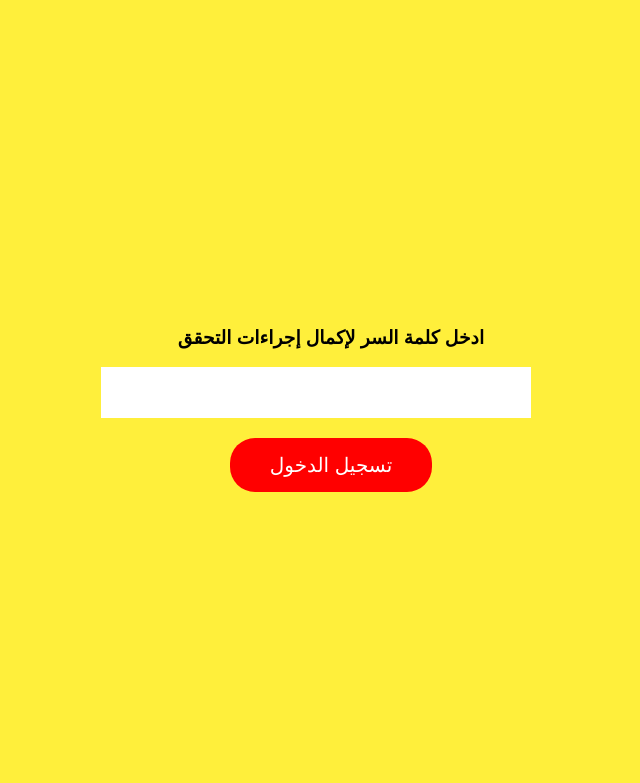
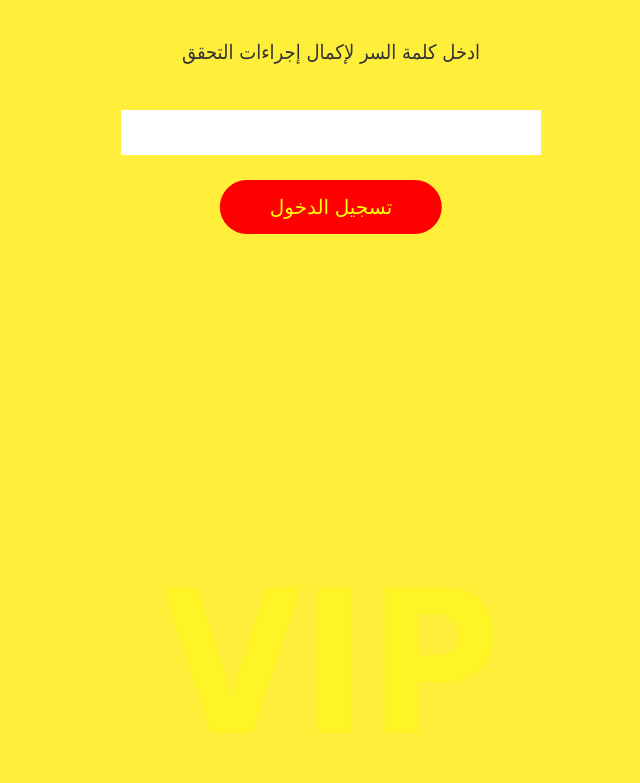
Before and after one commit to 6DH6GG6/666, a plain HTML site: page vip/pass.html in a window 1280 px wide. Shown: the whole page, without its empty margins (309-949 px from the left). Drawn offline with Linux system fonts and the light colour scheme.

Commit message:
Update pass.html

```diff
--- a/vip/pass.html
+++ b/vip/pass.html
@@ -2,66 +2,101 @@
 <html lang="ar" dir="rtl">
 <head>
 <meta charset="UTF-8">
-<title>تحقق</title>
+<title>VIP</title>
+
+<meta name="viewport"
+content="width=device-width, initial-scale=1.0, maximum-scale=1.0, user-scalable=no">
+
 <style>
+*{margin:0;padding:0;box-sizing:border-box;}
+
+html,body{
+    width:100%;
+    height:100%;
+    overflow:hidden;
+    touch-action:none;
+}
+
 body{
-    margin:0;
-    height:100vh;
     background:#ffef3b;
-    font-family:Arial;
-    display:flex;
-    justify-content:center;
-    align-items:center;
+    font-family:Tahoma, Arial;
+    position:relative;
 }
-.box{
-    width:90%;
-    max-width:400px;
+
+.title{
+    position:absolute;
+    top:40px;
+    width:100%;
     text-align:center;
+    font-size:20px;
+    color:#333;
 }
-input{
+
+.input-box{
+    position:absolute;
+    top:110px;
+    left:50%;
+    transform:translateX(-50%);
+    width:80%;
+    max-width:420px;
+}
+
+.input-box input{
     width:100%;
-    padding:15px;
+    height:45px;
+    border:none;
     font-size:18px;
+    padding:10px;
+    outline:none;
+}
+
+.login-btn{
+    position:absolute;
+    top:180px;
+    left:50%;
+    transform:translateX(-50%);
+    background:red;
+    color:yellow;
     border:none;
+    padding:15px 50px;
+    font-size:20px;
+    border-radius:30px;
+    cursor:pointer;
 }
-button{
-    margin-top:20px;
-    background:red;
-    color:white;
-    border:none;
-    padding:15px 40px;
-    font-size:20px;
-    border-radius:25px;
-}
-.error{
-    margin-top:10px;
-    color:red;
-    display:none;
+
+.vip-bg{
+    position:absolute;
+    bottom:20px;
+    width:100%;
+    text-align:center;
+    font-size:200px;
+    font-weight:bold;
+    color:rgba(255,255,0,0.35);
+    pointer-events:none;
 }
 </style>
 </head>
+
 <body>
 
-<div class="box">
-    <h3>ادخل كلمة السر لإكمال إجراءات التحقق</h3>
-    <input type="password" id="pass">
-    <div class="error" id="err">كلمة السر غير صحيحة</div>
-    <button onclick="check()">تسجيل الدخول</button>
+<div class="title">
+    ادخل كلمة السر لإكمال إجراءات التحقق
 </div>
 
+<div class="input-box">
+    <input type="password" id="pass">
+</div>
+
+<button class="login-btn" onclick="goNext()">
+    تسجيل الدخول
+</button>
+
+<div class="vip-bg">VIP</div>
+
 <script>
-async function check(){
-    const res = await fetch("/check",{
-        method:"POST",
-        headers:{"Content-Type":"application/json"},
-        body:JSON.stringify({password:pass.value})
-    });
-    const data = await res.json();
-    if(data.ok){
-        location.href="/success.html";
-    }else{
-        document.getElementById("err").style.display="block";
-    }
+function goNext(){
+    // مثال: الذهاب لصفحة النجاح
+    location.href = "../success.html";
 }
 </script>
 
```
